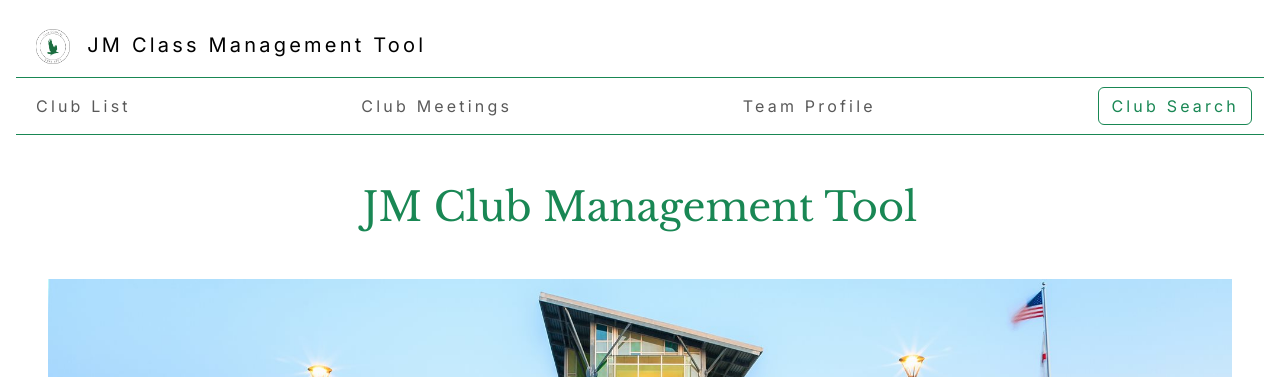
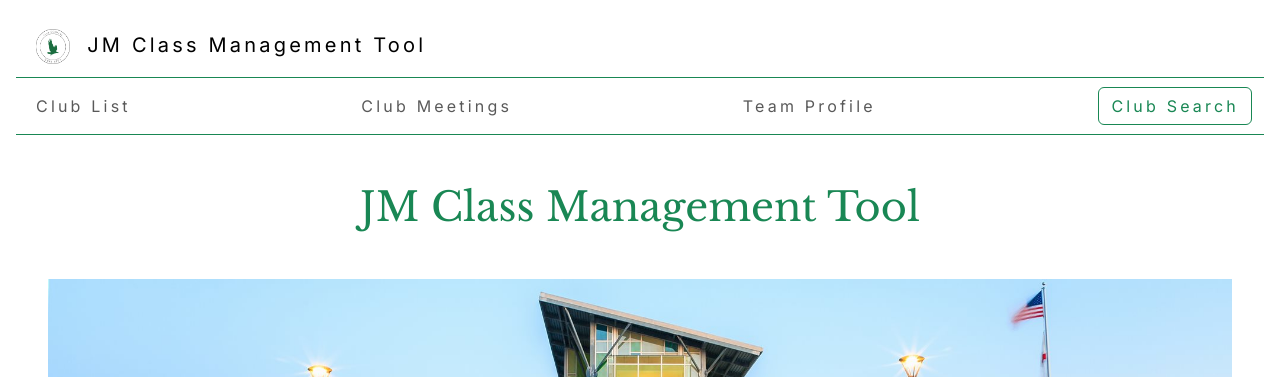
Before and after one commit to saumyapalk23/codingprojfontend, a Jekyll site: the page built from index.md, in a window 1280 px wide. Shown: the top 377 px of the page. Built offline with Jekyll 4.4.1, drawn with Linux system fonts in a browser that asks for light colours; our own code applies the rules of GitHub Pages for plain Markdown files; the repository's description, which GitHub fills in, is left out.

Commit message:
finallyFixTitle

```diff
--- a/index.md
+++ b/index.md
@@ -1,6 +1,6 @@
 <html>
     <body>
-        <h1 class="text-center m-5 text-success"> JM Club Management Tool</h1>
+        <h1 class="text-center m-5 text-success"> JM Class Management Tool</h1>
         <div class="text-center mx-5 mb-5">
             <img src="assets/images/dnhs.jpg" class="img-fluid">
         </div>
```
